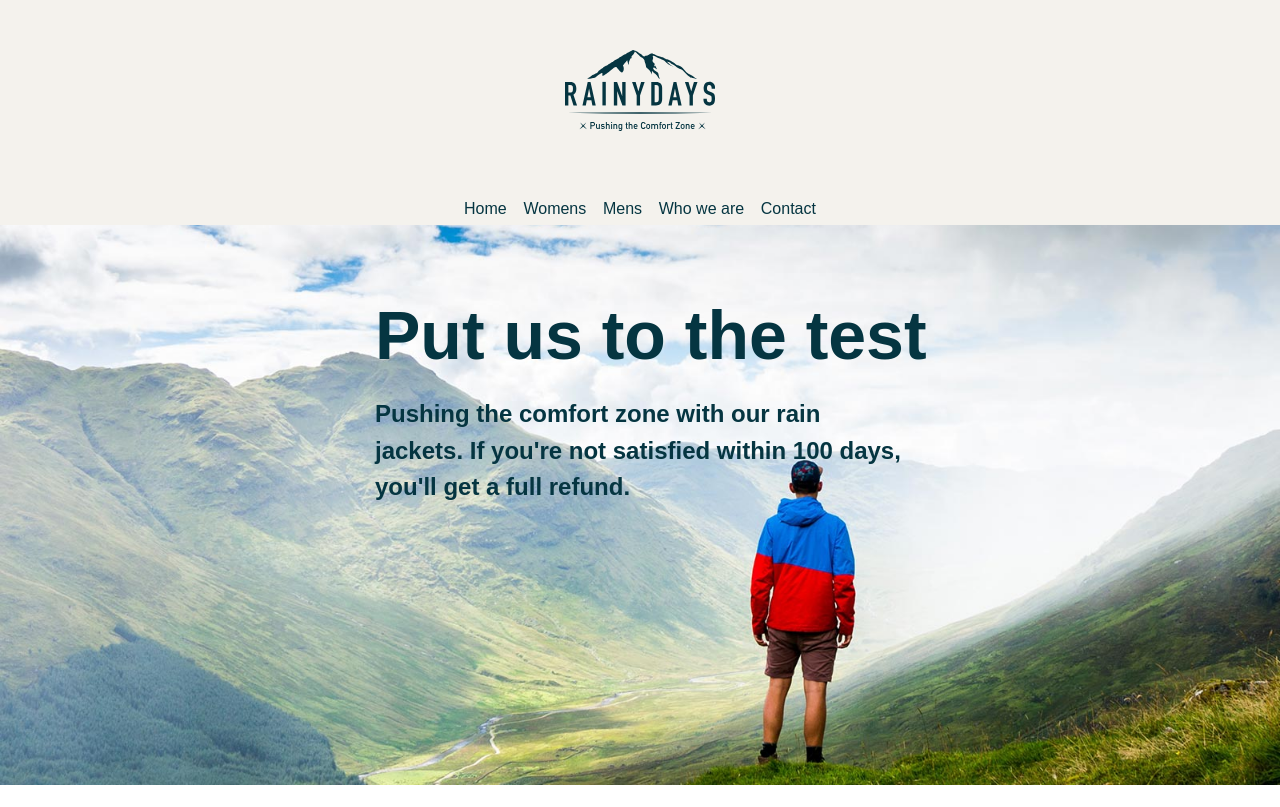
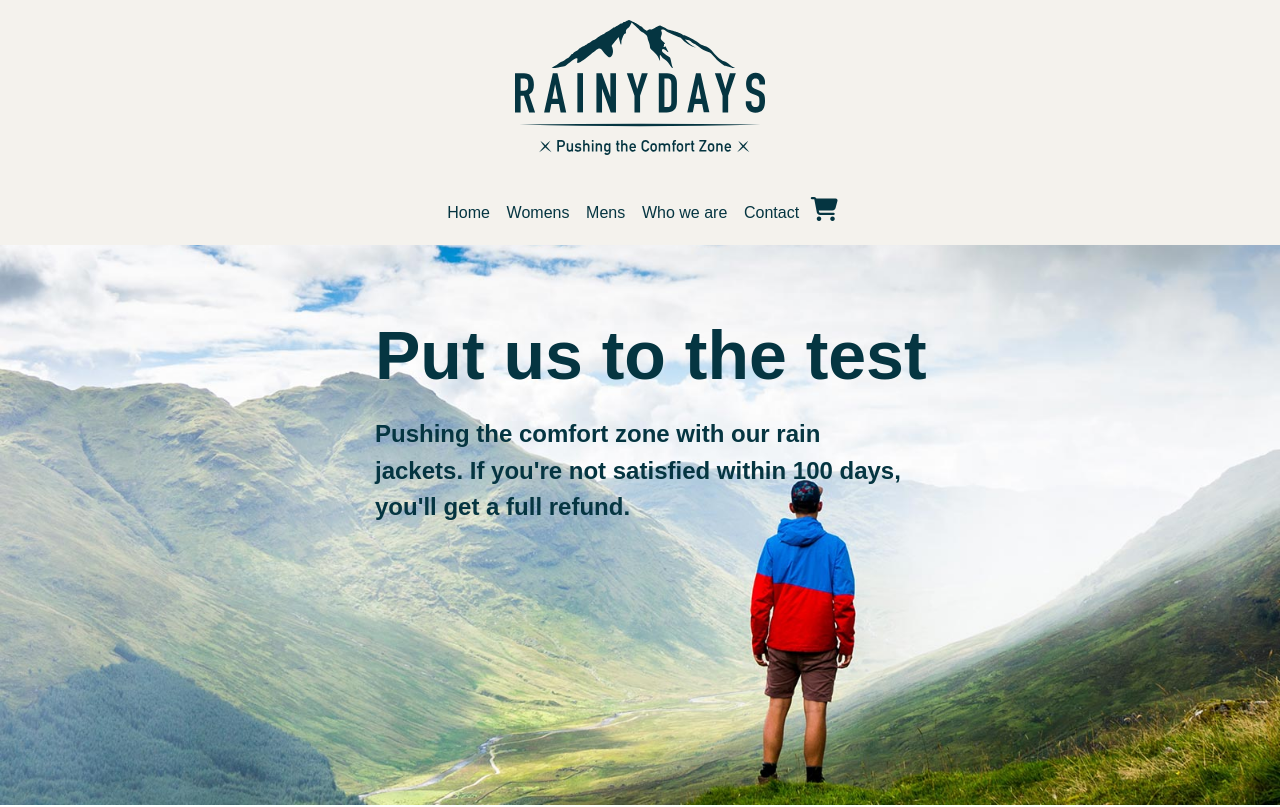
Before and after one commit to Noroff-FEU-Assignments/cross-course-project-KariannNor, a plain HTML site: page index.html in a window 1280 px wide. Shown: the top 807 px of the page. Drawn offline with Linux system fonts and the light colour scheme; a web font is replaced by a local one.

Commit message:
CSS + HTML new updates to header

```diff
--- a/css/styles.css
+++ b/css/styles.css
@@ -123,6 +123,7 @@ header {
   background-color: #f4f2ed;
   height: 225px;
   text-align: center;
+  padding-bottom: 20px;
 }
 
 nav {
@@ -133,8 +134,8 @@ nav {
 }
 
 #logo {
-  margin: 50px auto;
-  max-width: 150px;
+  margin: 20px auto 30px;
+  max-width: 250px;
 }
 
 .nav-items {
--- a/index.html
+++ b/index.html
@@ -24,6 +24,7 @@
           <a href="mens.html" class="nav-items">Mens</a>
           <a href="about.html" class="nav-items">Who we are</a>
           <a href="contact.html" class="nav-items">Contact</a>
+          <i class="fa-solid fa-cart-shopping"></i>
       </nav>
 
     </header>
```
